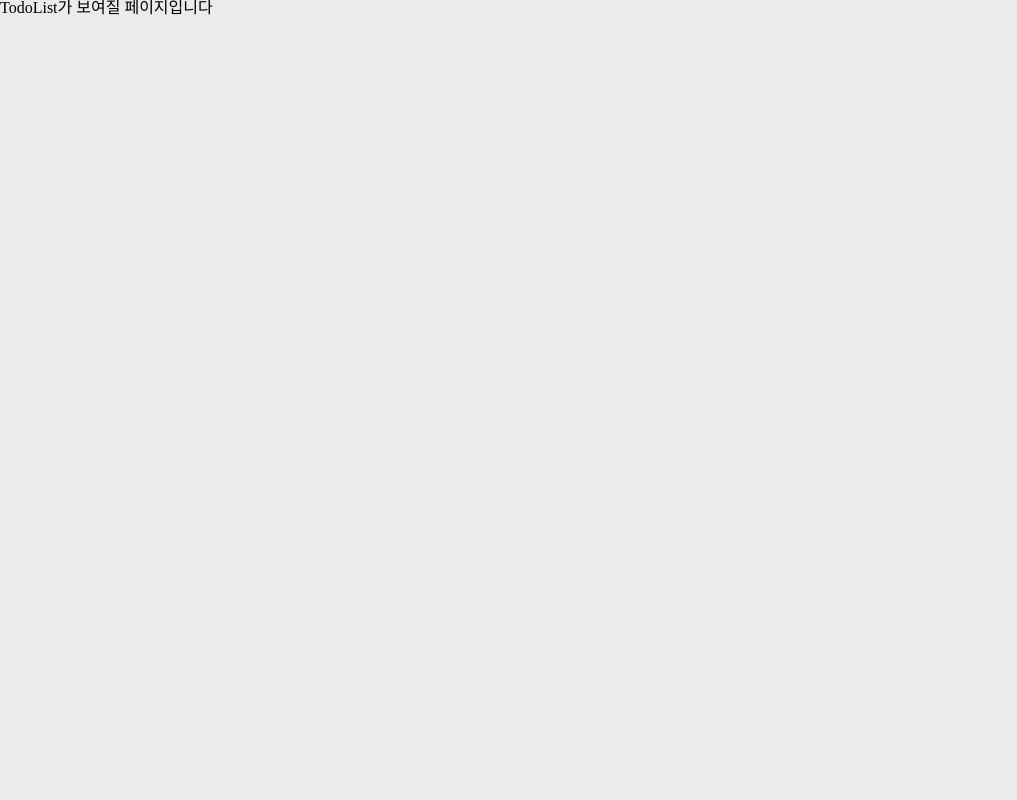
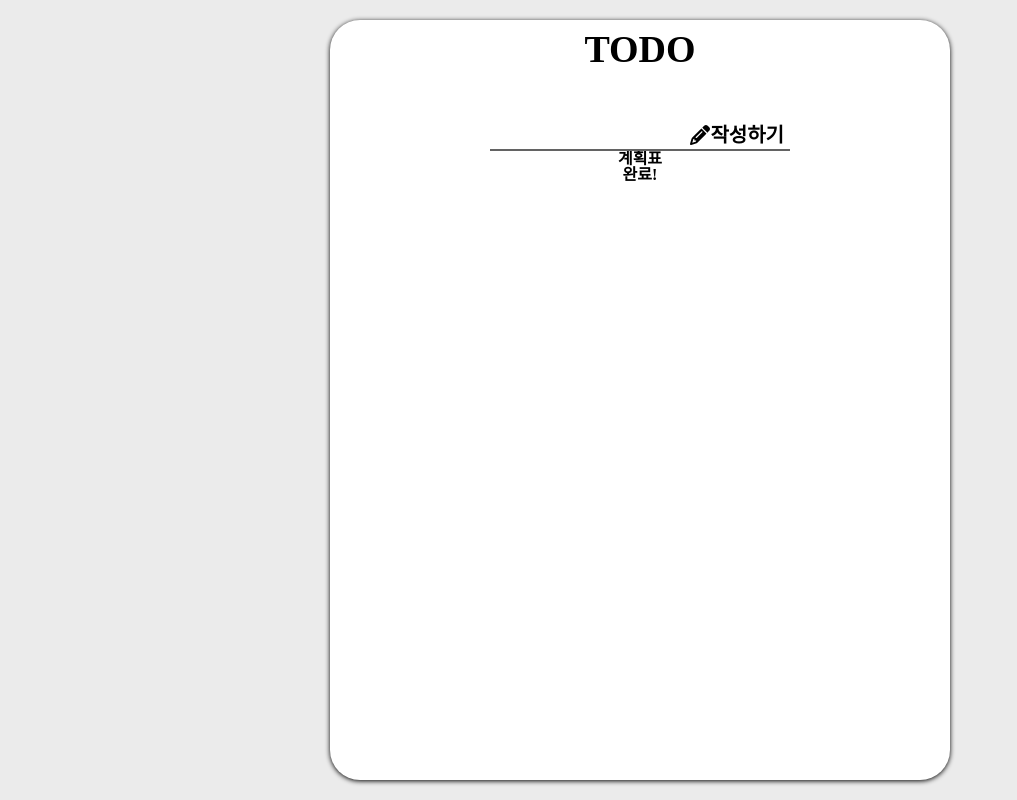
Before and after one commit to hoinlee-moi/Todo_list, a React (Create React App) app: page /todo in a window 1280 px wide. Shown: the whole page, without its empty margins (0-1017 px from the left). Built offline with nearby package versions, Linux system fonts and the light colour scheme; the HTML template or start-up script is replaced by a standard one.

Commit message:
feat : todo basic UI create

```diff
--- /dev/null
+++ b/src/components/todo/TodoCreate.tsx
@@ -0,0 +1,18 @@
+import styles from "../../styles/pages/todo.module.css";
+import { FontAwesomeIcon } from "@fortawesome/react-fontawesome";
+import { faPencil } from "@fortawesome/free-solid-svg-icons";
+const TodoCreate = () => {
+  return (
+    <section className={styles.createTodoContainer}>
+      <div className={styles.inputWrap}>
+        <input type="text" />
+        <button>
+          <FontAwesomeIcon icon={faPencil} />
+          작성하기
+        </button>
+      </div>
+    </section>
+  );
+};
+
+export default TodoCreate
--- /dev/null
+++ b/src/contexts/TodoContext.ts
@@ -0,0 +1 @@
+export{}
--- a/src/pages/Todo.tsx
+++ b/src/pages/Todo.tsx
@@ -1,6 +1,25 @@
+import TodoCreate from "../components/todo/TodoCreate";
+import styles from "../styles/pages/todo.module.css";
 
 const Todo = () => {
-    return <div>TodoList가 보여질 페이지입니다</div>
-}
+  return (
+    <div className={styles.pageContainer}>
+      <div className={styles.todoContainer}>
+        <h1 className={styles.pageTitle}>TODO</h1>
+        <TodoCreate />
+        <section className={styles.listContainer}>
+          <article>
+            <h3>계획표</h3>
+            <div className={styles.todoListWrap}></div>
+          </article>
+          <article>
+            <h3>완료!</h3>
+            <div className={styles.todoListWrap}></div>
+          </article>
+        </section>
+      </div>
+    </div>
+  );
+};
 
-export default Todo
+export default Todo;
--- a/src/styles/auth/AuthPage.module.css
+++ b/src/styles/auth/AuthPage.module.css
@@ -5,7 +5,6 @@
   justify-content: center;
   height: 100vh;
   overflow: hidden;
-  background-color: #ebebeb;
 }
 .atuhContainer h1 {
   font-size: 32px;
--- a/src/styles/pages/home.module.css
+++ b/src/styles/pages/home.module.css
@@ -4,7 +4,6 @@
   align-items: center;
   justify-content: center;
   height: 100vh;
-  background-color: #ebebeb;
   overflow: hidden;
 }
 .titleContainer h1{
--- /dev/null
+++ b/src/styles/pages/todo.module.css
@@ -0,0 +1,50 @@
+.pageContainer {
+  display: flex;
+  flex-direction: column;
+  align-items: center;
+  justify-content: center;
+  padding: 20px;
+}
+.pageTitle {
+  font-size: 38px;
+}
+.todoContainer {
+  width: 50%;
+  height: 95vh;
+  padding: 10px;
+  text-align: center;
+  border-radius: 30px;
+  background-color: white;
+  box-sizing: border-box;
+  box-shadow: 0px 1px 5px #000;
+}
+.createTodoContainer {
+  display: flex;
+  align-items: center;
+  justify-content: center;
+  margin-top: 50px;
+}
+.inputWrap {
+  position: relative;
+  width: 50%;
+}
+.inputWrap input {
+  width: 100%;
+  border: none;
+  border-bottom: 2px solid #636363;
+  padding: 5px 110px 5px 10px;
+  font-size: 18px;
+  box-sizing: border-box;
+  outline: none;
+}
+.createTodoContainer button {
+  position: absolute;
+  right: 0;
+  top: 0;
+  margin-left: 10px;
+  font-size: 20px;
+  font-weight: bold;
+  border: none;
+  background-color: #fff;
+  cursor: pointer;
+}
```
